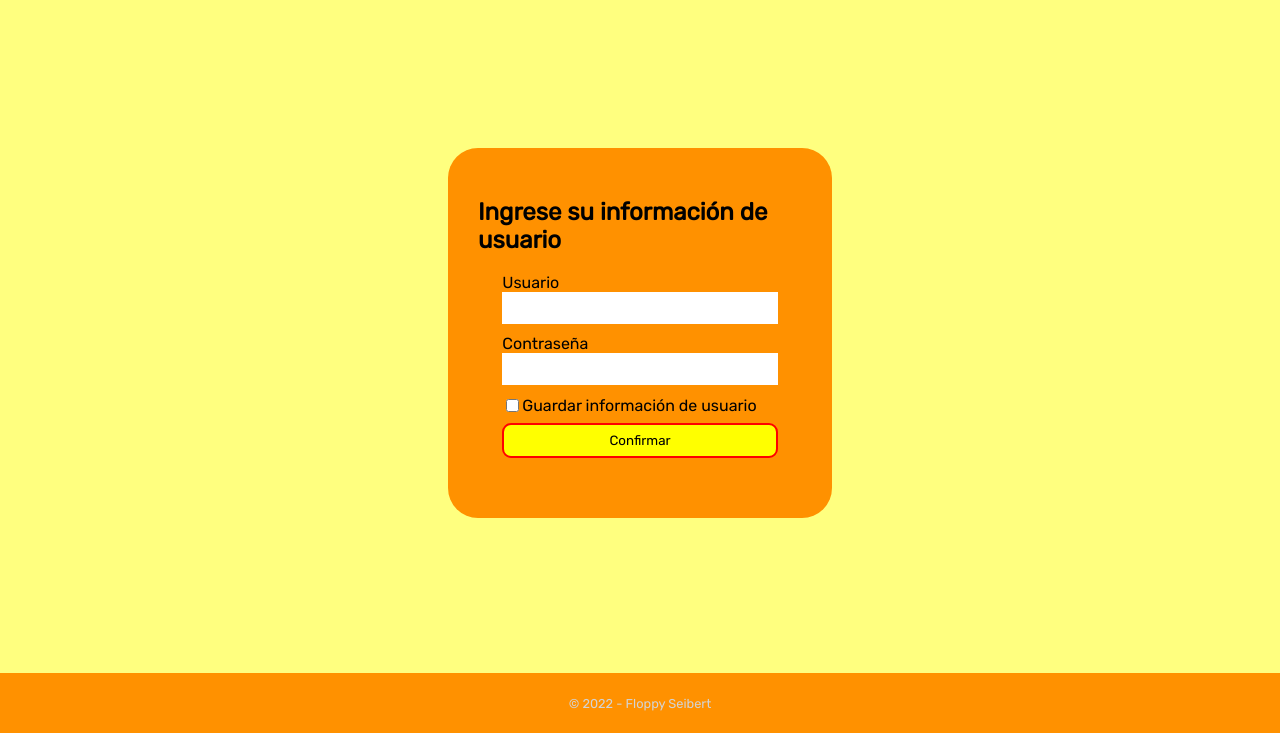
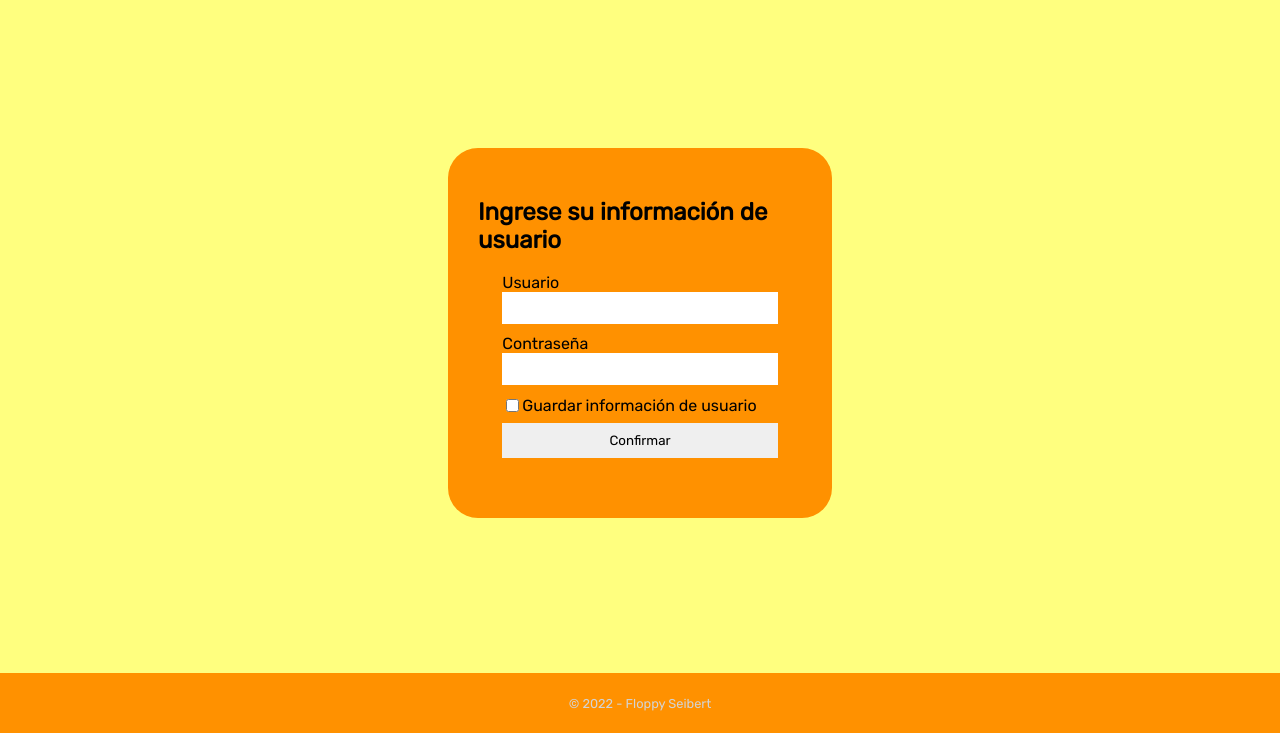
Before and after one commit to florseib/floppy-el-gato-lector, a plain HTML site: page login.html in a window 1280 px wide. Shown: the part 67-800 px from the top of the page. Drawn offline with Linux system fonts and the light colour scheme.

Commit message:
optimizo aun mas, saco cosas innecesarias

```diff
--- a/css/account-pages.css
+++ b/css/account-pages.css
@@ -27,9 +27,9 @@ input {
 
 .button {
     height: 35px;
-    border-radius: 9px;
+    /* border-radius: 9px;
     border: solid 2px red;
-    background-color: yellow;
+    background-color: yellow; */
 }
 
 .account-form {
--- a/css/style.css
+++ b/css/style.css
@@ -77,7 +77,7 @@ footer {
     bottom: 0px;
 }
 
-@media (max-width: 768px) {
+@media (max-width: 400px) {
     /* body {
         padding-top: 85px;
     }
```
